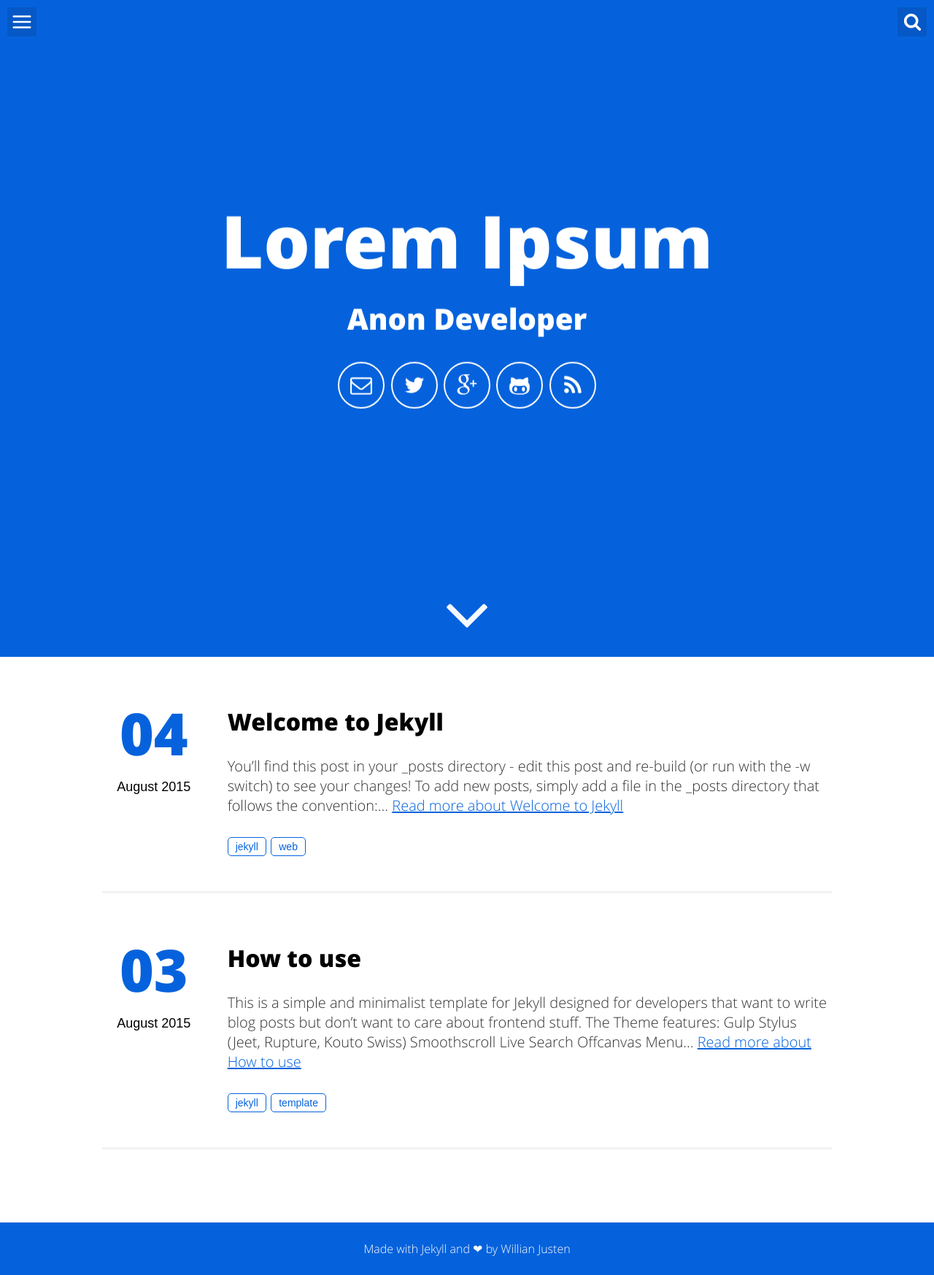
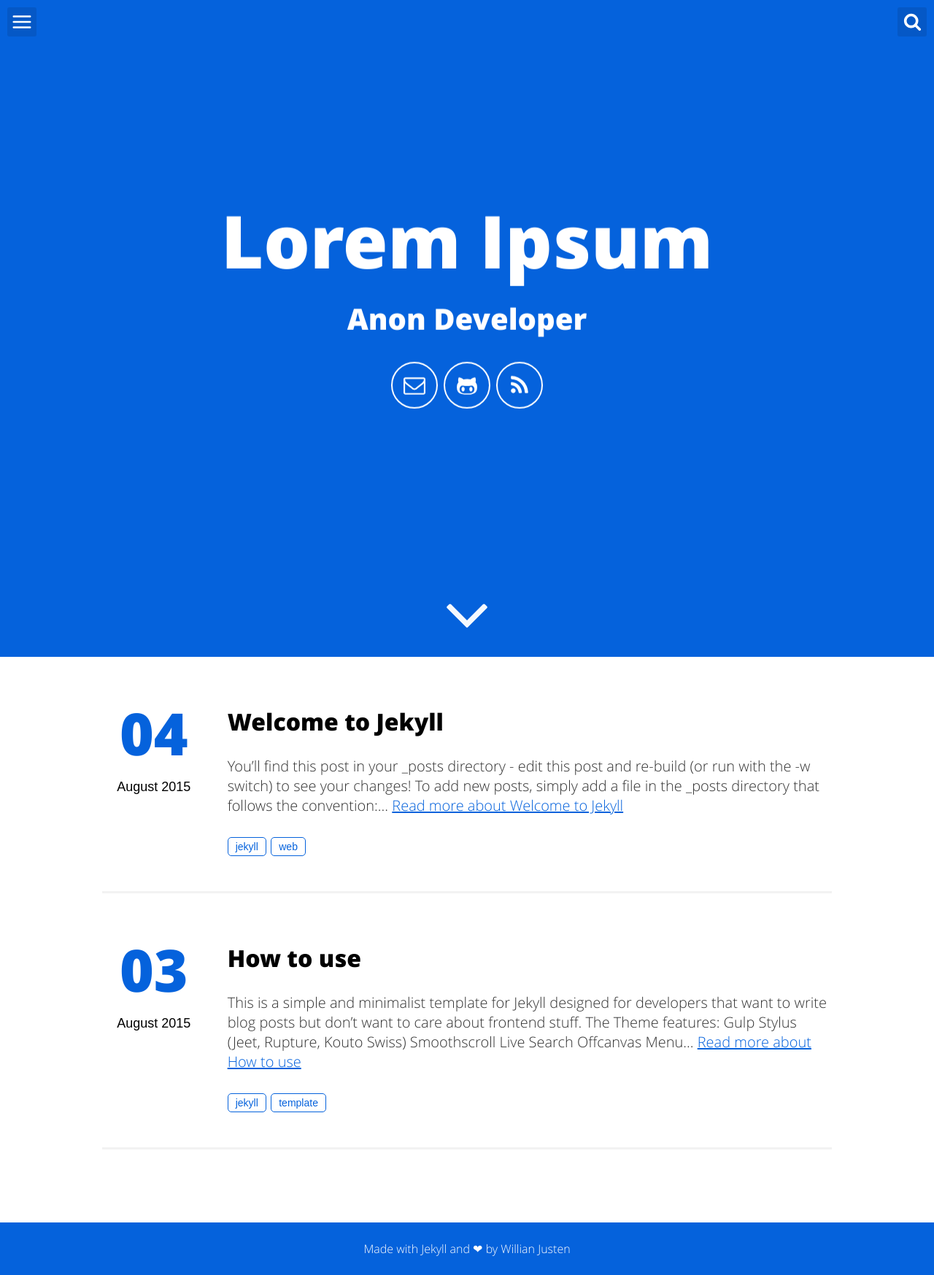
Before and after one commit to hyojaekim/hyojaekim.github.io, a Jekyll site: the page built from index.html, in a window 1280 px wide. Shown: the whole page at 73% size. Built offline with Jekyll 4.4.1, drawn with Linux system fonts in a browser that asks for light colours.

Commit message:
refactor: header 버튼 삭제

```diff
--- a/_includes/header-default.html
+++ b/_includes/header-default.html
@@ -6,8 +6,8 @@
         </h1>
         <div class="icons-home">
             <a aria-label="Send email" href="mailto:{{site.email}}"><svg class="icon icon-email"><use xlink:href="#icon-email"></use></svg></a>
-            <a aria-label="My Twitter" target="_blank" href="https://twitter.com/{{site.twitter_username}}"><svg class="icon icon-twitter"><use xlink:href="#icon-twitter"></use></svg></a>
-            <a aria-label="My Google Plus" target="_blank" href="https://plus.google.com/{{site.gplus_username}}/posts"><svg class="icon icon-google-plus"><use xlink:href="#icon-google-plus"></use></svg></a>
+            <!-- <a aria-label="My Twitter" target="_blank" href="https://twitter.com/{{site.twitter_username}}"><svg class="icon icon-twitter"><use xlink:href="#icon-twitter"></use></svg></a> -->
+            <!-- <a aria-label="My Google Plus" target="_blank" href="https://plus.google.com/{{site.gplus_username}}/posts"><svg class="icon icon-google-plus"><use xlink:href="#icon-google-plus"></use></svg></a> -->
             <a aria-label="My Github" target="_blank" href="https://github.com/{{site.github_username}}"><svg class="icon icon-github-alt"><use xlink:href="#icon-github-alt"></use></svg></a>
             <a aria-label="Use the RSS to get updated" target="_blank" href="{{ "/feed.xml" | prepend: site.baseurl }}"><svg class="icon icon-rss"><use xlink:href="#icon-rss"></use></svg></a>
         </div>
```
